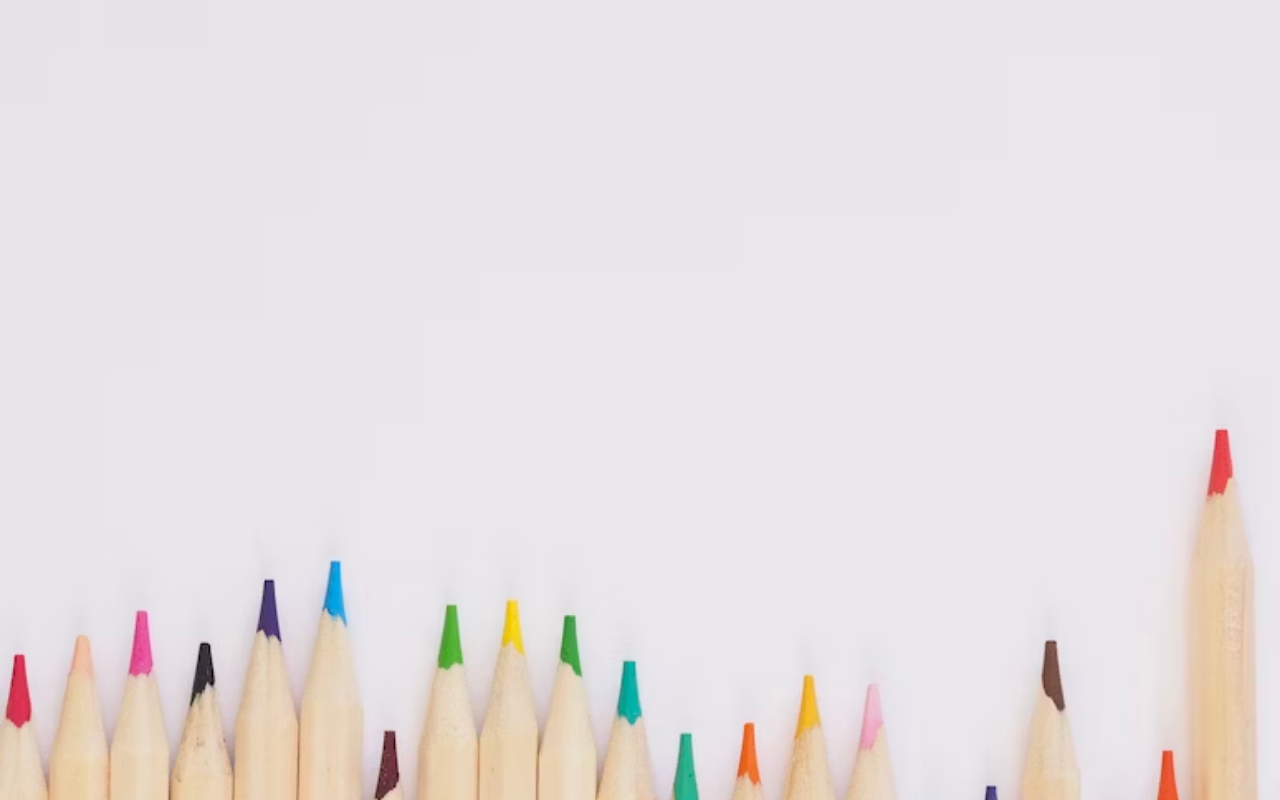
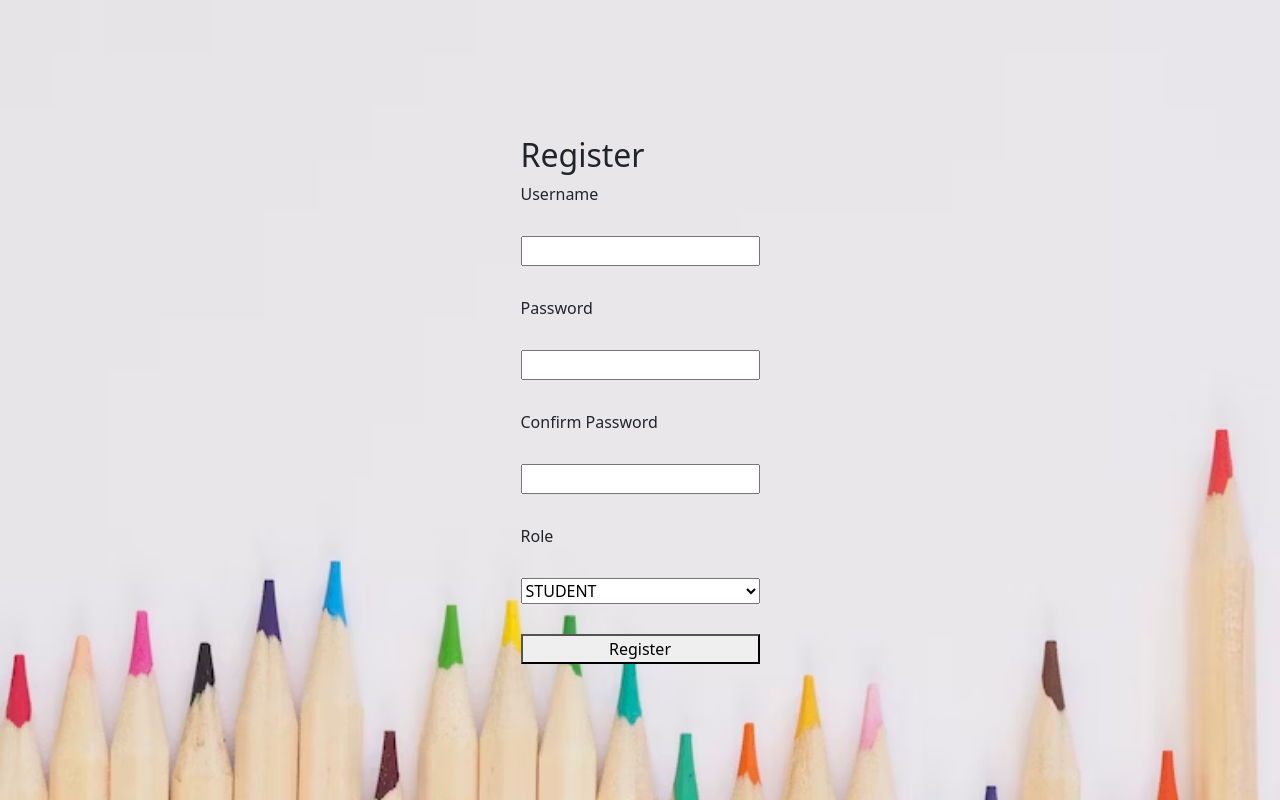
Before and after one commit to Rappyyy/LMS_FrontEnd, a React (Create React App) app: page /RegisterForm in a window 1280 px wide. Before the commit this address had no page. Built offline with nearby package versions, Linux system fonts and the light colour scheme.

Commit message:
Registration form, Done!

```diff
--- a/src/App.js
+++ b/src/App.js
@@ -5,6 +5,7 @@ import HomePubView from "./components/HomePubView.js";
 import HomeAuthView from "./components/HomeAuthView.js";
 import LearnerDashboard from "./components/LearnerDashboard";
 import ReviewerDashboard from "./components/ReviewerDashboard";
+import RegisterForm from "./components/RegisterForm";
 
 function App() {
   return (
@@ -14,6 +15,7 @@ function App() {
       <Route path="/authenticated" element={<HomeAuthView />} />
       <Route path="/LearnerDashboard" element={<LearnerDashboard />} />
       <Route path="/ReviewerDashboard" element={<ReviewerDashboard />} />
+      <Route path="/RegisterForm" element={<RegisterForm />} />
     </Routes>
   );
 }
--- /dev/null
+++ b/src/components/RegisterForm.js
@@ -0,0 +1,93 @@
+import React, { useState } from "react";
+import axios from "axios";
+import { toast, ToastContainer } from "react-toastify";
+import "react-toastify/dist/ReactToastify.css";
+
+const RegisterForm = () => {
+  const [username, setUsername] = useState("");
+  const [password, setPassword] = useState("");
+  const [confirmPassword, setConfirmPassword] = useState("");
+  const [role, setRole] = useState("ROLE_STUDENT"); // Default role
+
+  const handleSubmit = async (e) => {
+    e.preventDefault();
+
+    if (password !== confirmPassword) {
+      toast.error("Passwords do not match");
+      return;
+    }
+
+    try {
+      const response = await axios.post(
+        "http://localhost:8080/api/auth/register",
+        {
+          username,
+          password,
+          role,
+        }
+      );
+
+      toast.success("Registered Succesfully!");
+
+      // Clear the form fields after successful registration
+      setUsername("");
+      setPassword("");
+      setConfirmPassword("");
+      setRole("ROLE_STUDENT");
+    } catch (error) {
+      console.log(
+        "Handle registration error, display appropriate error message"
+      );
+    }
+  };
+
+  return (
+    <div>
+      <h2>Register</h2>
+      <form onSubmit={handleSubmit}>
+        <label htmlFor="username">Username</label>
+        <input
+          type="text"
+          id="username"
+          value={username}
+          onChange={(e) => setUsername(e.target.value)}
+          required
+        />
+
+        <label htmlFor="password">Password</label>
+        <input
+          type="password"
+          id="password"
+          value={password}
+          onChange={(e) => setPassword(e.target.value)}
+          required
+        />
+
+        <label htmlFor="confirmPassword">Confirm Password</label>
+        <input
+          type="password"
+          id="confirmPassword"
+          value={confirmPassword}
+          onChange={(e) => setConfirmPassword(e.target.value)}
+          required
+        />
+
+        <label htmlFor="role">Role</label>
+        <select
+          id="role"
+          value={role}
+          onChange={(e) => setRole(e.target.value)}
+          required
+        >
+          <option value="ROLE_STUDENT">STUDENT</option>
+          <option value="ROLE_REVIEWER">REVIEWER</option>
+        </select>
+
+        <button type="submit">Register</button>
+      </form>
+      <ToastContainer />
+    </div>
+  );
+};
+
+export default RegisterForm;
```
